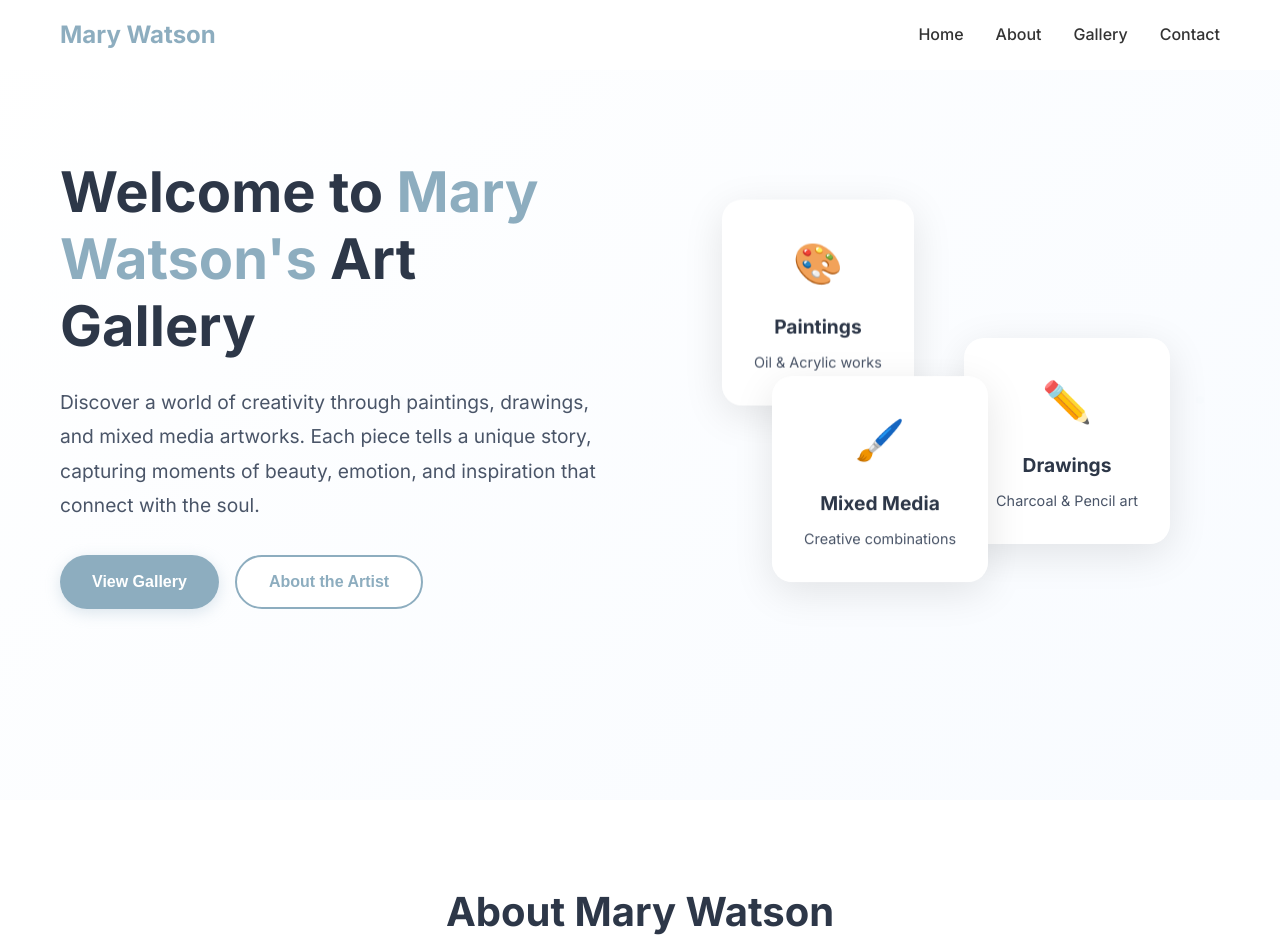
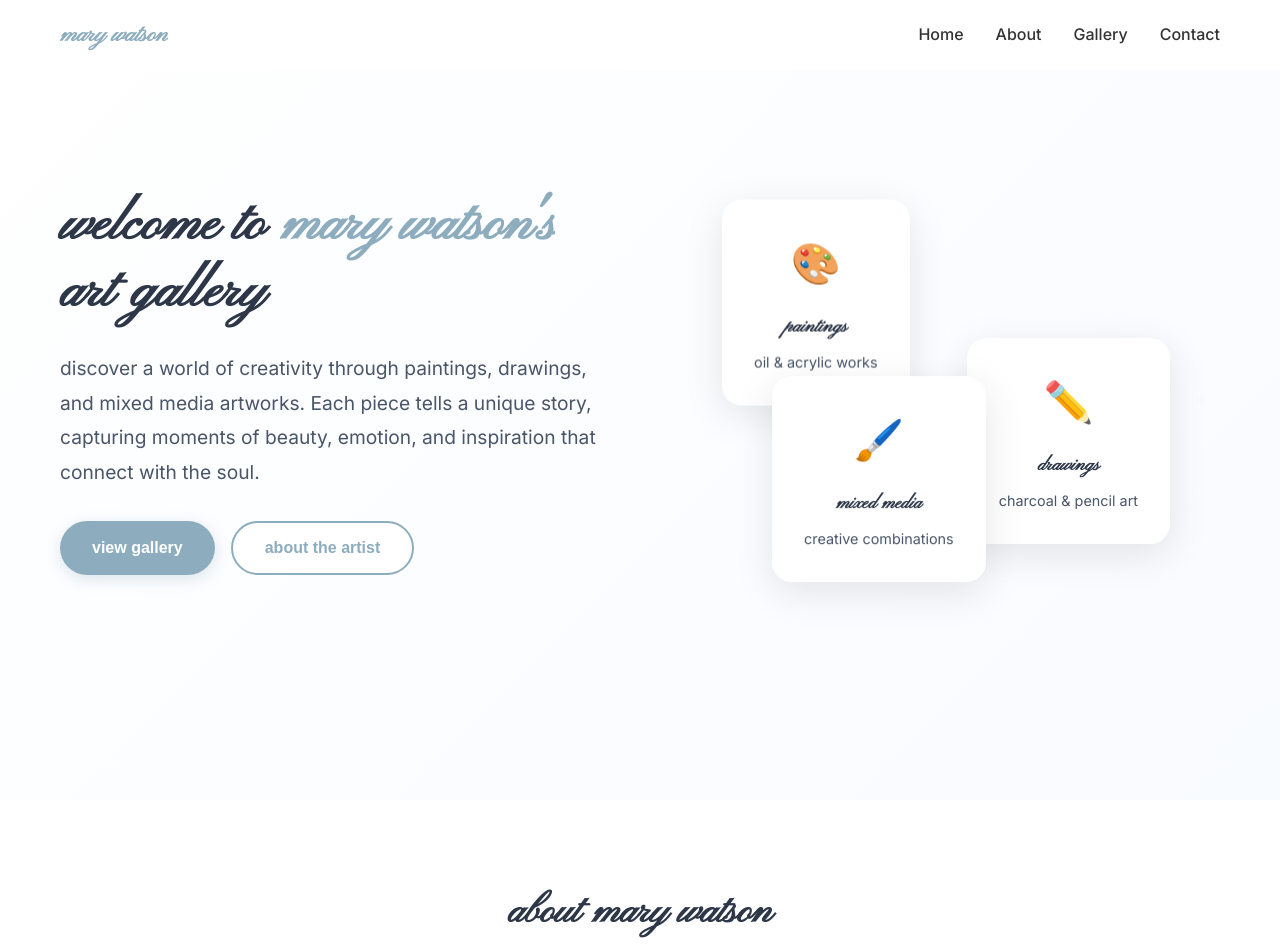
Before and after one commit to maxwats4/MarysLandingPage, a website: page public/index.html in a window 1280 px wide. Shown: the top 947 px of the page. Drawn offline with Linux system fonts and the light colour scheme.

Commit message:
new font

```diff
--- a/public/index.html
+++ b/public/index.html
@@ -1,18 +1,19 @@
 <!DOCTYPE html>
 <html lang="en">
 <head>
-    <meta charset="UTF-8">
-    <meta name="viewport" content="width=device-width, initial-scale=1.0">
+    <meta charset="UTF-8" />
+    <meta name="viewport" content="width=device-width, initial-scale=1.0" />
     <title>Mary Watson</title>
-    <link rel="stylesheet" href="styles.css">
-    <link href="https://fonts.googleapis.com/css2?family=Inter:wght@300;400;500;600;700&display=swap" rel="stylesheet">
+    <link rel="stylesheet" href="styles.css" />
+    <link href="https://fonts.googleapis.com/css2?family=Inter:wght@300;400;500;600;700&display=swap" rel="stylesheet" />
+    <link href="https://fonts.googleapis.com/css2?family=Pinyon+Script&display=swap" rel="stylesheet" />
 </head>
 <body>
     <!-- Navigation -->
     <nav class="navbar">
         <div class="nav-container">
             <div class="nav-logo">
-                <h2>Mary Watson</h2>
+                <h2>mary watson</h2>
             </div>
             <div class="nav-menu">
                 <a href="#home" class="nav-link">Home</a>
@@ -28,35 +29,35 @@
         <div class="hero-container">
             <div class="hero-content">
                 <h1 class="hero-title">
-                    Welcome to
-                    <span class="gradient-text">Mary Watson's</span>
-                    Art Gallery
+                    welcome to
+                    <span class="gradient-text">mary watson's</span>
+                    art gallery
                 </h1>
                 <p class="hero-description">
-                    Discover a world of creativity through paintings, drawings, and mixed media artworks.
+                    discover a world of creativity through paintings, drawings, and mixed media artworks.
                     Each piece tells a unique story, capturing moments of beauty, emotion, and inspiration
                     that connect with the soul.
                 </p>
                 <div class="hero-buttons">
-                    <button class="btn btn-primary">View Gallery</button>
-                    <button class="btn btn-secondary">About the Artist</button>
+                    <button class="btn btn-primary">view gallery</button>
+                    <button class="btn btn-secondary">about the artist</button>
                 </div>
             </div>
             <div class="hero-visual">
                 <div class="floating-card card-1">
                     <div class="card-icon">🎨</div>
-                    <h3>Paintings</h3>
-                    <p>Oil & Acrylic works</p>
+                    <h3>paintings</h3>
+                    <p>oil & acrylic works</p>
                 </div>
                 <div class="floating-card card-2">
                     <div class="card-icon">✏️</div>
-                    <h3>Drawings</h3>
-                    <p>Charcoal & Pencil art</p>
+                    <h3>drawings</h3>
+                    <p>charcoal & pencil art</p>
                 </div>
                 <div class="floating-card card-3">
                     <div class="card-icon">🖌️</div>
-                    <h3>Mixed Media</h3>
-                    <p>Creative combinations</p>
+                    <h3>mixed media</h3>
+                    <p>creative combinations</p>
                 </div>
             </div>
         </div>
@@ -66,7 +67,7 @@
     <section id="about" class="about">
         <div class="container">
             <div class="section-header">
-                <h2>About Mary Watson</h2>
+                <h2>about mary watson</h2>
                 <p>A passionate artist exploring the beauty of life through various mediums</p>
             </div>
             <div class="about-content">
@@ -93,7 +94,7 @@
                 <div class="about-image">
                     <div class="artist-placeholder">
                         <div class="placeholder-icon">👩‍🎨</div>
-                        <p>Mary Watson<br>Artist & Creator</p>
+                        <p>Mary Watson<br />Artist & Creator</p>
                     </div>
                 </div>
             </div>
@@ -230,11 +231,11 @@
                 <div class="contact-form">
                     <form>
                         <div class="form-group">
-                            <input type="text" placeholder="Your Name" required>
-                            <input type="email" placeholder="Your Email" required>
+                            <input type="text" placeholder="Your Name" required />
+                            <input type="email" placeholder="Your Email" required />
                         </div>
                         <div class="form-group">
-                            <input type="text" placeholder="Subject" required>
+                            <input type="text" placeholder="Subject" required />
                         </div>
                         <div class="form-group">
                             <textarea placeholder="Your Message" rows="5" required></textarea>
@@ -262,7 +263,7 @@
                 </div>
             </div>
             <div class="footer-bottom">
-                <p>&copy; 2024 Mary Watson Art. All rights reserved.</p>
+                <p>&copy; 2024 Mary Watson Art. All rights reserved. Created by Max Watson</p>
             </div>
         </div>
     </footer>
--- a/public/styles.css
+++ b/public/styles.css
@@ -47,6 +47,9 @@ body {
   -webkit-background-clip: text;
   -webkit-text-fill-color: transparent;
   background-clip: text;
+
+  /* Apply Pinyon Script font */
+  font-family: 'Pinyon Script', cursive;
 }
 
 .nav-menu {
@@ -124,6 +127,9 @@ body {
   line-height: 1.2;
   margin-bottom: 1.5rem;
   color: #2d3748;
+
+  /* Apply Pinyon Script font */
+  font-family: 'Pinyon Script', cursive;
 }
 
 .gradient-text {
@@ -231,6 +237,9 @@ body {
   font-size: 1.2rem;
   margin-bottom: 0.5rem;
   color: #2d3748;
+
+  /* Apply Pinyon Script font */
+  font-family: 'Pinyon Script', cursive;
 }
 
 .floating-card p {
@@ -279,6 +288,9 @@ body {
   font-weight: 700;
   color: #8dadbf;
   margin-bottom: 0.5rem;
+
+  /* Apply Pinyon Script font */
+  font-family: 'Pinyon Script', cursive;
 }
 
 .stat p {
@@ -315,6 +327,7 @@ body {
   color: #8dadbf;
   line-height: 1.4;
 }
+
 /* Gallery Section */
 .gallery {
   padding: 5rem 0;
@@ -395,6 +408,9 @@ body {
   font-weight: 600;
   color: #2d3748;
   margin-bottom: 0.5rem;
+
+  /* Apply Pinyon Script font */
+  font-family: 'Pinyon Script', cursive;
 }
 
 .artwork-info p {
@@ -413,6 +429,9 @@ body {
   font-weight: 700;
   color: #2d3748;
   margin-bottom: 1rem;
+
+  /* Apply Pinyon Script font */
+  font-family: 'Pinyon Script', cursive;
 }
 
 .section-header p {
@@ -454,6 +473,9 @@ body {
   font-weight: 600;
   color: #2d3748;
   margin-bottom: 1rem;
+
+  /* Apply Pinyon Script font */
+  font-family: 'Pinyon Script', cursive;
 }
 
 .feature-card p {
@@ -516,6 +538,9 @@ body {
   font-weight: 600;
   margin-bottom: 1rem;
   color: #2d3748;
+
+  /* Apply Pinyon Script font */
+  font-family: 'Pinyon Script', cursive;
 }
 
 .service-card.featured h3 {
@@ -560,6 +585,9 @@ body {
   font-weight: 700;
   color: #2d3748;
   margin-bottom: 1rem;
+
+  /* Apply Pinyon Script font */
+  font-family: 'Pinyon Script', cursive;
 }
 
 .contact-info p {
@@ -639,6 +667,9 @@ body {
 .footer-brand h3 {
   font-size: 1.5rem;
   margin-bottom: 0.5rem;
+
+  /* Apply Pinyon Script font */
+  font-family: 'Pinyon Script', cursive;
 }
 
 .footer-brand p {
```
